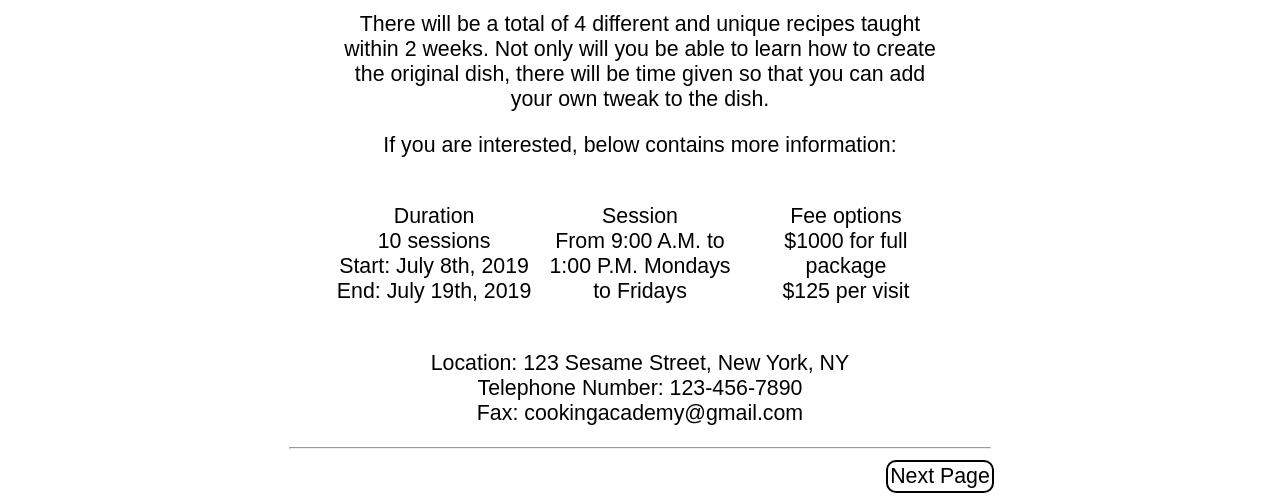
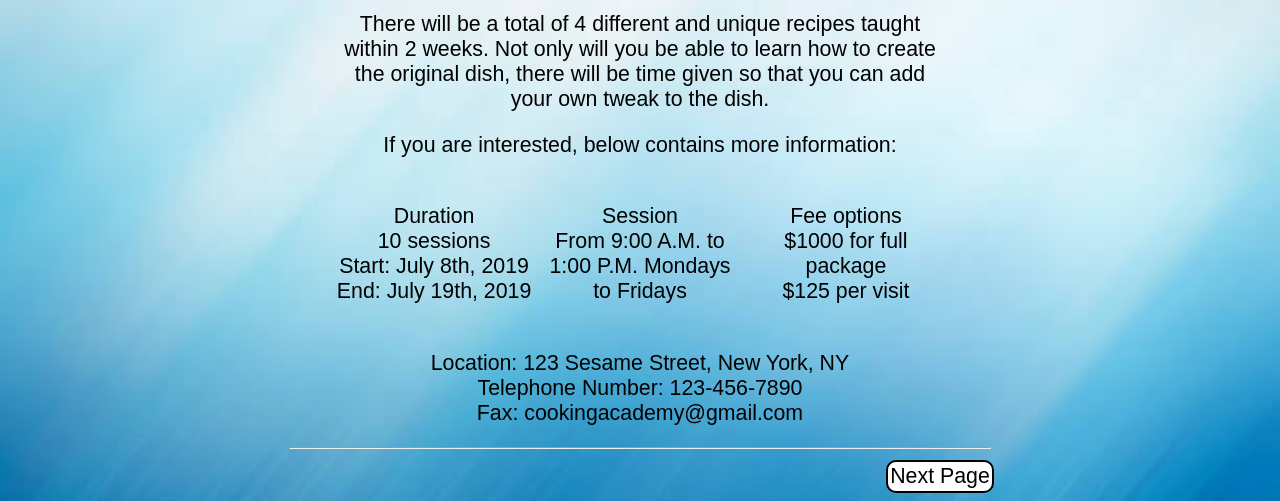
Before and after one commit to TommyLiang1/Cooking-Web-Page, a plain HTML site: page index.html in a window 1280 px wide. Shown: the part 319-820 px from the top of the page. Drawn offline with Linux system fonts and the light colour scheme.

Commit message:
Add background image

```diff
--- a/CssTextFile.css
+++ b/CssTextFile.css
@@ -2,7 +2,7 @@ body
 {
 	text-align: center;
 	font: 16pt arial;
-	background-image: url(background.jpg);
+	background-image: url(imgs/background.jpg);
 	background-size: cover;
 	background-repeat: none;
 	background-attachment: fixed;
```
